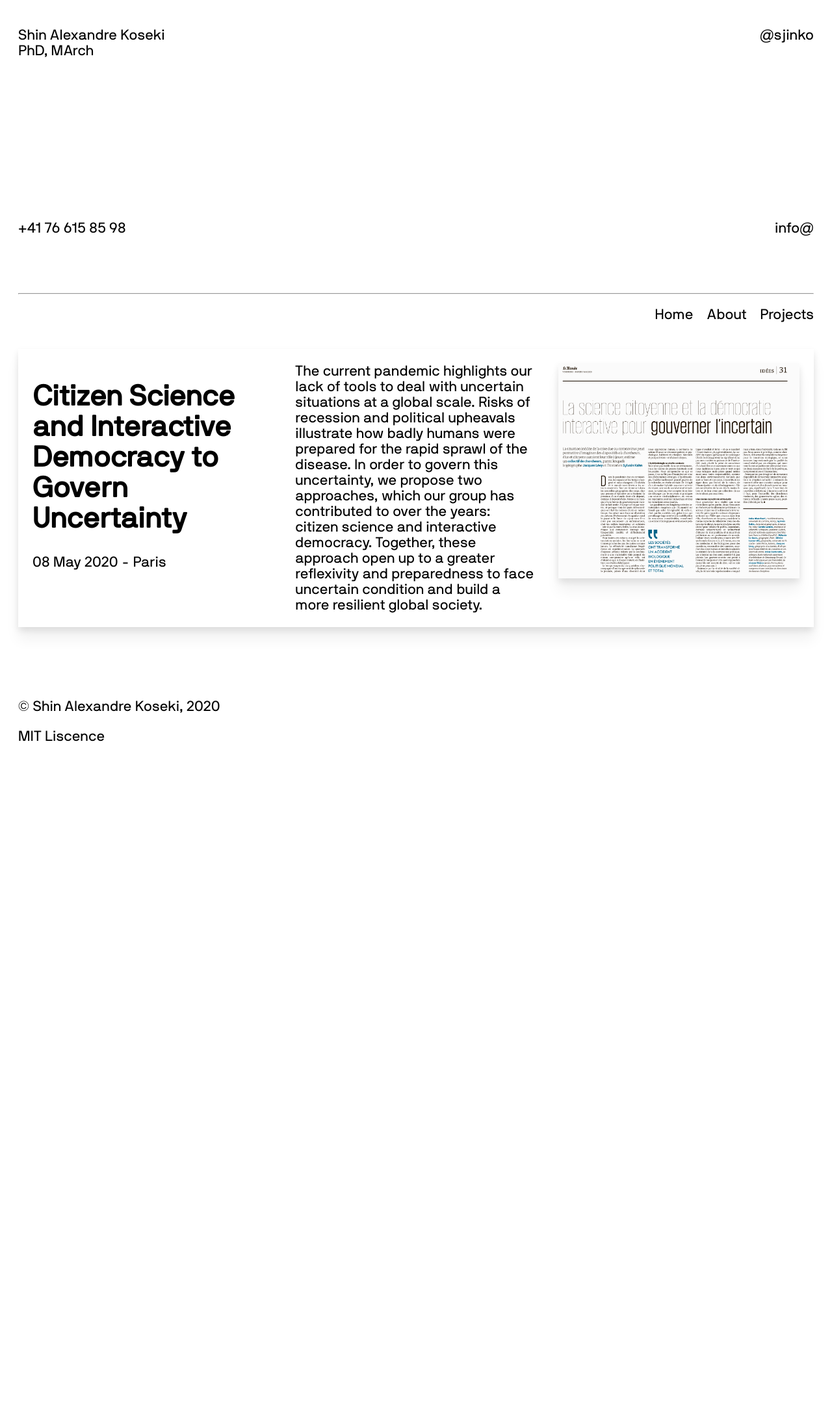
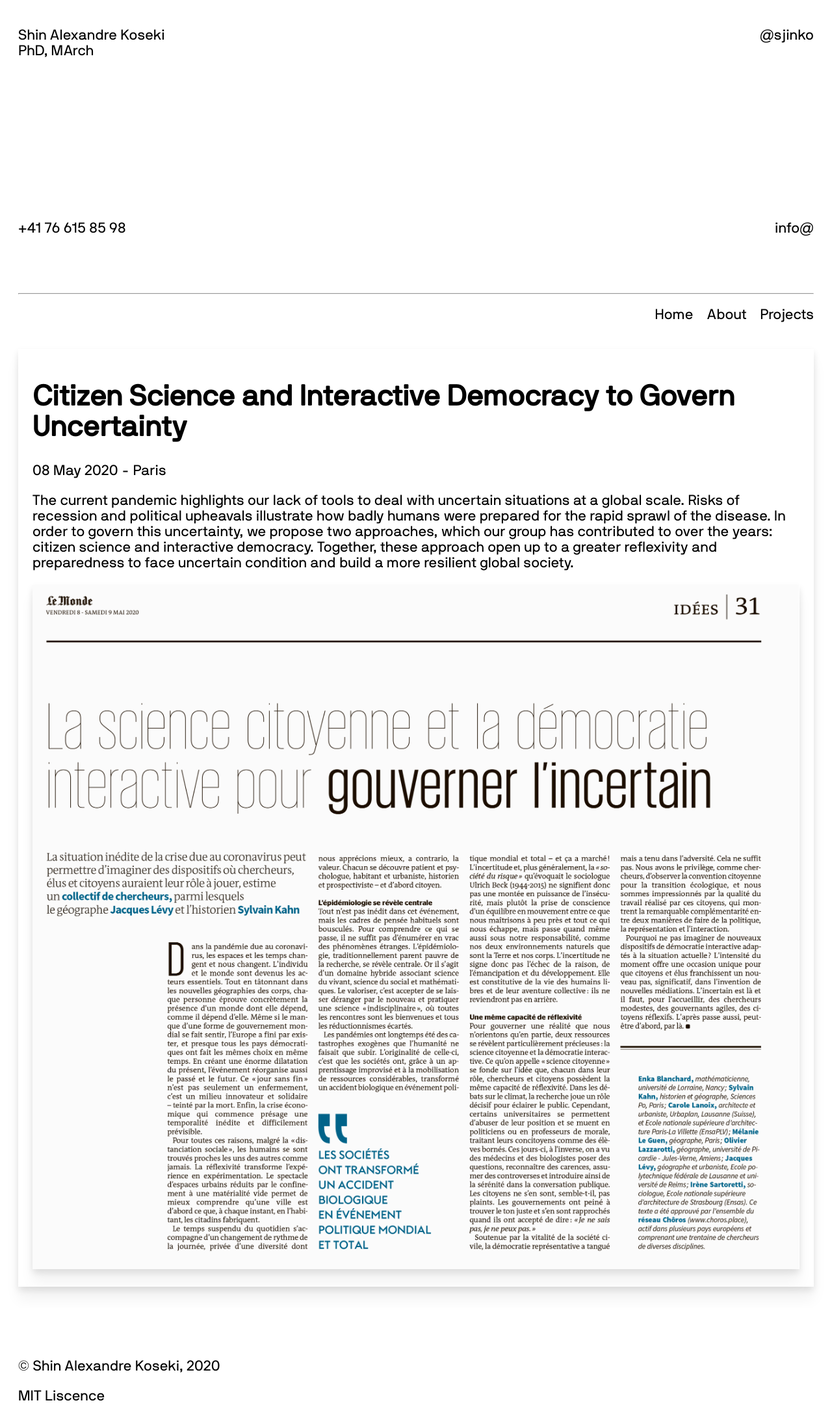
Before and after one commit to sjinko/sjinko.github.io, a Jekyll site: the page built from _posts/2020-05-08-citizen_science_and_interactive_democracy_for_governing_uncertainty.md, in a window 1280 px wide. Shown: the whole page at 65% size. Built offline with Jekyll 4.4.1, drawn with Linux system fonts in a browser that asks for light colours; before the commit the page ends 1167 px from its top, so only the background shows below that.

Commit message:
Updating .blog-post to remove columns

```diff
--- a/_sass/main.scss
+++ b/_sass/main.scss
@@ -177,12 +177,12 @@ span.b{
 
 .blog-post {
 	width: auto;
-	column-count:auto;
-	column-width:300px;
+	/*column-count:auto;
+	column-width:300px;*/
 	height: auto;
 	padding: 1em;
 	margin: 1.5em auto;
-	column-gap: 1.5em;
+	/*column-gap: 1.5em;*/
 	box-shadow:
 	    0 5px 10px rgba(0, 0, 0, 0.1),
 	    0 20px 20px rgba(0, 0, 0, 0.05);
```
